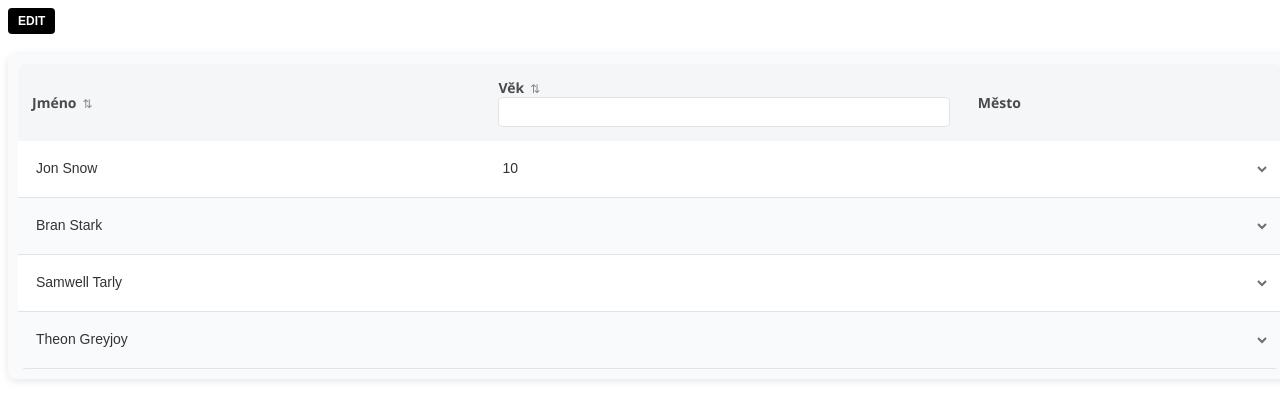
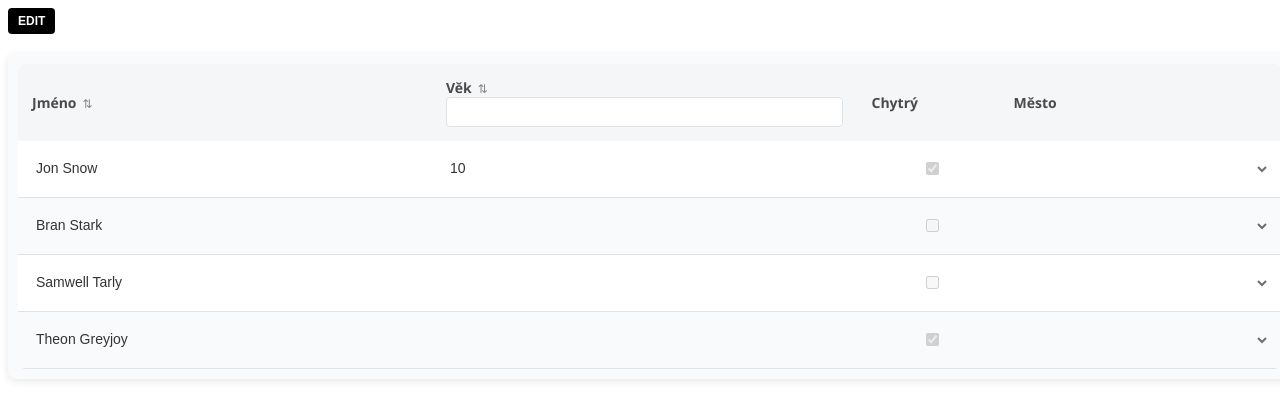
Before and after one commit to kurek775/ts-react-editable-table, a React (Vite) app: page / in a window 1280 px wide. Shown: the top 420 px of the page. Built offline with nearby package versions, Linux system fonts and the light colour scheme.

Commit message:
DONE - checkbox

```diff
--- a/src/App.tsx
+++ b/src/App.tsx
@@ -20,6 +20,14 @@ function App() {
       sorterDisabled: false,
     },
     {
+      columnLabel: "Chytrý",
+      key: "smart",
+      type: "boolean",
+      required: true,
+      filterDisabled: true,
+      sorterDisabled: true,
+    },
+    {
       enumConfig: {
         enumItems: ["Dragonstone", "King's Landing"],
       },
@@ -33,13 +41,19 @@ function App() {
     },
   ];
   const [editable, setEditable] = useState<boolean>(false);
-  type DataRow = Record<string, string | number | null>;
+  type DataRow = Record<string, string | number | null | boolean>;
 
   const [data, setData] = useState<DataRow[]>([
-    { id: 1, Name: "Jon Snow", Age: 10, House: "Stark" },
-    { id: 444, Name: "Bran Stark", Age: null, House: "Stark" },
-    { id: 555, Name: "Samwell Tarly", Age: null, House: "Tarly" },
-    { id: 5545, Name: "Theon Greyjoy", Age: null, House: "Greyjoy" },
+    { id: 1, Name: "Jon Snow", Age: 10, House: "Stark", smart: true },
+    { id: 444, Name: "Bran Stark", Age: null, House: "Stark", smart: false },
+    { id: 555, Name: "Samwell Tarly", Age: null, House: "Tarly", smart: false },
+    {
+      id: 5545,
+      Name: "Theon Greyjoy",
+      Age: null,
+      House: "Greyjoy",
+      smart: true,
+    },
   ]);
 
   const handleSubmit = (updatedData: Array<Record<string, any>>) => {
--- a/src/components/Table.tsx
+++ b/src/components/Table.tsx
@@ -1,7 +1,7 @@
 import React, { useState, useEffect } from "react";
 import "./Table.css";
 
-export type ColumnType = "text" | "number" | "enum";
+export type ColumnType = "text" | "number" | "enum" | "boolean";
 export type EnumConfig = {
   enumItems: string[];
 };
@@ -27,14 +27,14 @@ export type TableActions = {
   edit: boolean;
   delete: boolean;
 };
-
+export type TableItem = Record<string, string | number | null | boolean>;
 export type TableProps = {
   keyVal: string;
   headers: HeaderConfig[];
-  initialData: Array<Record<string, string | number | null>>;
-  onSubmit?: (data: Array<Record<string, string | number | null>>) => void;
-  onRowDoubleClick?: (item: Record<string, string | number | null>) => void;
-  onRowClick?: (item: Record<string, string | number | null>) => void;
+  initialData: Array<TableItem>;
+  onSubmit?: (data: Array<TableItem>) => void;
+  onRowDoubleClick?: (item: TableItem) => void;
+  onRowClick?: (item: TableItem) => void;
   editable?: boolean;
   actions: TableActions;
   text?: TextConfig;
@@ -86,13 +86,14 @@ export const Table: React.FC<TableProps> = ({
   const handleInputChange = (
     rowIndex: number,
     key: string,
-    value: string | number
+    value: string | number | boolean | null
   ) => {
     const updatedData = [...data];
     updatedData[rowIndex][key] = value;
     setData(updatedData);
-    const updatedErrors = [...errors];
-    if (headers.find((header) => header.key === key)?.required && !value) {
+    const header = headers.find((header) => header.key === key);
+    const updatedErrors = header?.type !== "boolean" ? [...errors] : [];
+    if (header?.required && !value && header.type !== "boolean") {
       updatedErrors[rowIndex] = {
         ...updatedErrors[rowIndex],
         [key]: "This field is required",
@@ -111,7 +112,7 @@ export const Table: React.FC<TableProps> = ({
     const newErrors = data.map((row) => {
       const rowErrors: Record<string, string> = {};
       headers.forEach((header) => {
-        if (header.required && !row[header.key]) {
+        if (header.required && !row[header.key] && header.type !== "boolean") {
           rowErrors[header.key] = "This field is required";
         }
       });
@@ -162,14 +163,8 @@ export const Table: React.FC<TableProps> = ({
   };
   const [firstClick, setFirstClick] = useState<boolean>(false);
   const [selectedIndex, setSelectedIndex] = useState<number>(-1);
-  const [selectedItem, setSelectedItem] = useState<Record<
-    string,
-    string | number | null
-  > | null>(null);
-  const handleRowClick = (
-    r: Record<string, string | number | null>,
-    i: number
-  ) => {
+  const [selectedItem, setSelectedItem] = useState<TableItem | null>(null);
+  const handleRowClick = (r: TableItem, i: number) => {
     setSelectedIndex(i);
     if (!editable && r[keyVal]) {
       if (firstClick && selectedItem && selectedItem[keyVal] === r[keyVal]) {
@@ -186,7 +181,7 @@ export const Table: React.FC<TableProps> = ({
       }
     }
   };
-  const handleDoubleClick = (r: Record<string, string | number | null>) => {
+  const handleDoubleClick = (r: TableItem) => {
     setFirstClick(false);
     if (onRowDoubleClick) {
       onRowDoubleClick(r);
@@ -226,7 +221,7 @@ export const Table: React.FC<TableProps> = ({
                   <span className="header-label">
                     {header?.columnLabel ?? header.key}
                   </span>
-                  {!header.sorterDisabled && (
+                  {!header.sorterDisabled && !editable && (
                     <button
                       type="button"
                       onClick={() => handleSort(header.key)}
@@ -240,7 +235,7 @@ export const Table: React.FC<TableProps> = ({
                     </button>
                   )}
                   <div className="header-controls">
-                    {!header.filterDisabled && (
+                    {!header.filterDisabled && !editable && (
                       <input
                         type="text"
                         value={filters[header.key] || ""}
@@ -340,12 +335,35 @@ export const Table: React.FC<TableProps> = ({
                           : ""
                       } ${editable ? "editable-input" : ""}`}
                       type="number"
-                      value={row[header.key] || ""}
+                      value={(row[header.key] as number) ?? ""}
                       onChange={(e) =>
                         editable &&
                         handleInputChange(rowIndex, header.key, e.target.value)
                       }
                       readOnly={!editable}
+                    />
+                  )}
+                  {!header.disabled && header.type === "boolean" && (
+                    <input
+                      disabled={!editable}
+                      id={`${header.key}_input_${rowIndex}`}
+                      name={`${header.key}_${rowIndex}`}
+                      className={`table-input modern-input ${
+                        errors[rowIndex]?.[header.key] && editable
+                          ? "error"
+                          : ""
+                      } ${editable ? "editable-input" : ""}`}
+                      type="checkbox"
+                      checked={Boolean(row[header.key])}
+                      onClick={(e) => e.stopPropagation()}
+                      onChange={(e) =>
+                        editable &&
+                        handleInputChange(
+                          rowIndex,
+                          header.key,
+                          e.target.checked
+                        )
+                      }
                     />
                   )}
                 </td>
```
